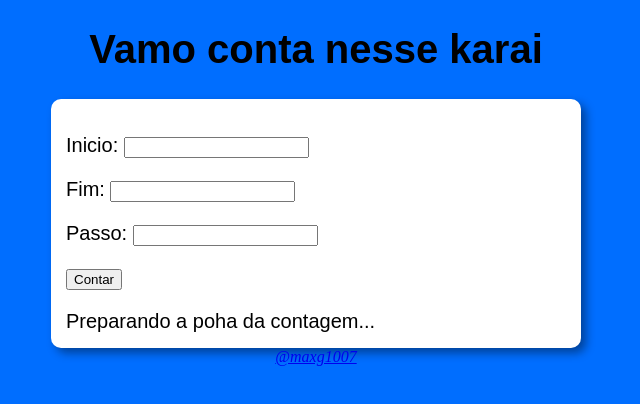
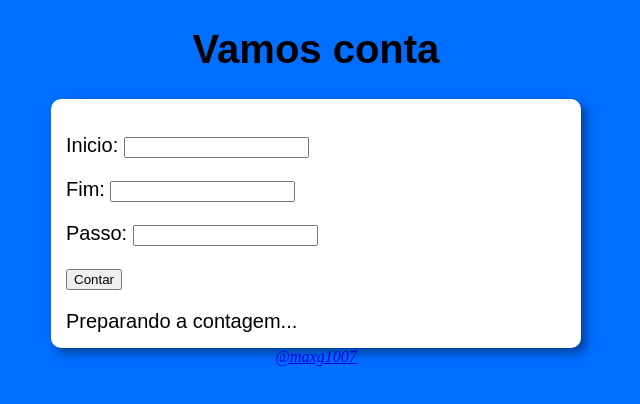
Before and after one commit to maxg100707/contar, a plain HTML site: page index.html in a window 1280 px wide. Shown: the whole page, without its empty margins (324-964 px from the left). Drawn offline with Linux system fonts and the light colour scheme.

Commit message:
Update index.html

```diff
--- a/index.html
+++ b/index.html
@@ -8,7 +8,7 @@
 </head>
 <body>
     <header>
-        <h1>Vamo conta nesse karai</h1>
+        <h1>Vamos conta</h1>
     </header>
     <section>
         <div id="dados">
@@ -18,7 +18,7 @@
             <p><input type="button" value="Contar" onclick="contar()"></p>
         </div>
         <div id="res">
-            Preparando a poha da contagem...
+            Preparando a contagem...
         </div>
     </section>
     <footer>
```
